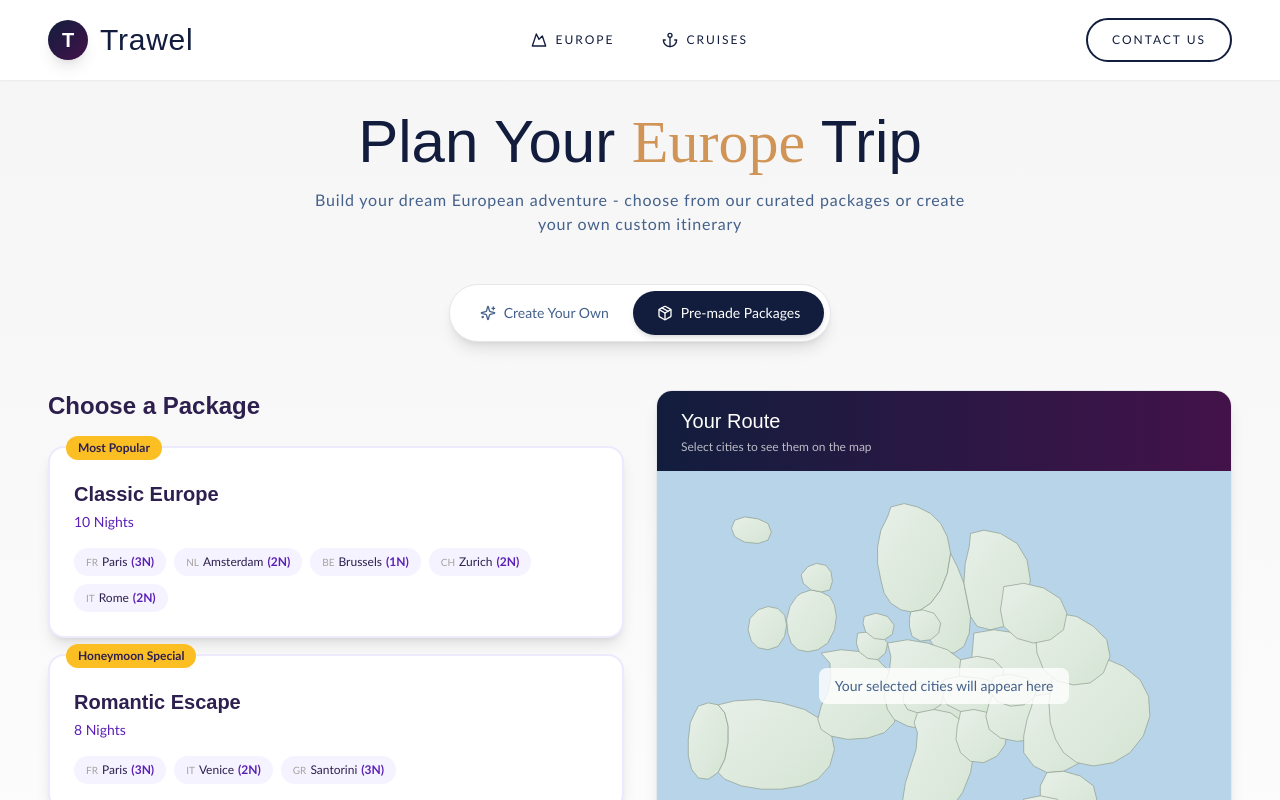
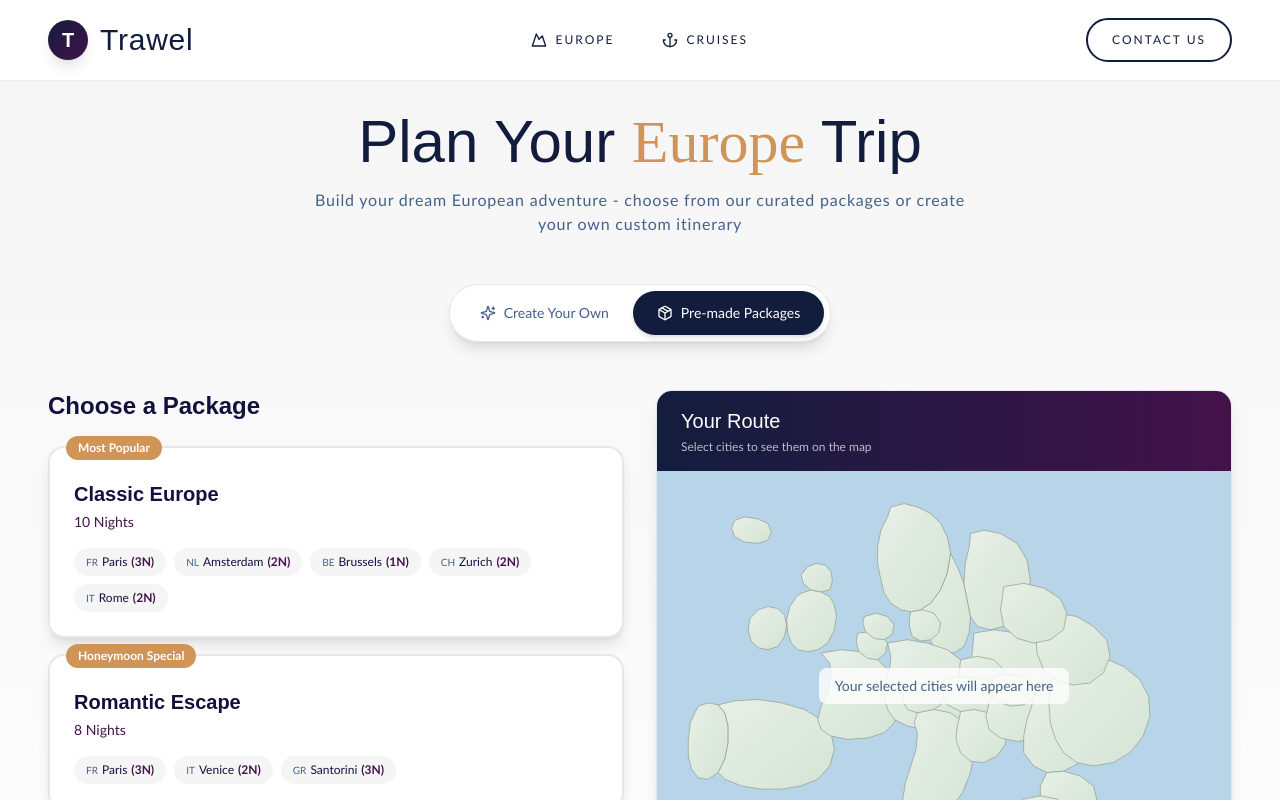
Before and after one commit to PP-2412/Trawel, a Next.js app: page /europe in a window 1280 px wide. Both pictures are taken after a click on the button "Pre-made Packages". Shown: the top 800 px of the page. Built offline with nearby package versions, Linux system fonts and the light colour scheme; a web font is replaced by a local one.

Commit message:
Change color scheme in PreMadePackages component

```diff
--- a/components/europe/PreMadePackages.tsx
+++ b/components/europe/PreMadePackages.tsx
@@ -71,7 +71,7 @@ export default function PreMadePackages({ selectedCities, setSelectedCities }: P
 
   return (
     <div className="space-y-4">
-      <h2 className="font-display text-2xl font-semibold text-[#2d1f4e] mb-6">
+      <h2 className="font-display text-2xl font-semibold text-[#12103d] mb-6">
         Choose a Package
       </h2>
 
@@ -83,27 +83,27 @@ export default function PreMadePackages({ selectedCities, setSelectedCities }: P
             key={pkg.id}
             onClick={() => selectPackage(pkg)}
             className={`relative bg-white rounded-2xl p-6 shadow-lg border-2 cursor-pointer transition-all duration-300 hover:shadow-xl ${
-              isSelected ? 'border-[#5b21b6] ring-4 ring-[#5b21b6]/10' : 'border-[#ede9fe] hover:border-[#a78bfa]'
+              isSelected ? 'border-[#12103d] ring-4 ring-[#12103d]/10' : 'border-gray-200 hover:border-[#8550a2]'
             }`}
           >
             {/* Tag */}
             <span className={`absolute -top-3 left-4 px-3 py-1 text-xs font-sans font-semibold rounded-full ${
-              isSelected ? 'bg-[#5b21b6] text-white' : 'bg-[#fbbf24] text-[#2d1f4e]'
+              isSelected ? 'bg-[#12103d] text-white' : 'bg-[#d19457] text-white'
             }`}>
               {pkg.tag}
             </span>
 
             {/* Selected Check */}
             {isSelected && (
-              <div className="absolute top-4 right-4 w-8 h-8 bg-[#5b21b6] rounded-full flex items-center justify-center">
+              <div className="absolute top-4 right-4 w-8 h-8 bg-[#12103d] rounded-full flex items-center justify-center">
                 <Check className="w-5 h-5 text-white" />
               </div>
             )}
 
             <div className="flex items-start justify-between mt-2">
               <div>
-                <h3 className="font-display text-xl font-semibold text-[#2d1f4e]">{pkg.name}</h3>
-                <p className="font-sans text-sm text-[#5b21b6] font-medium mt-1">{pkg.duration}</p>
+                <h3 className="font-display text-xl font-semibold text-[#12103d]">{pkg.name}</h3>
+                <p className="font-sans text-sm text-[#43124a] font-medium mt-1">{pkg.duration}</p>
               </div>
             </div>
 
@@ -112,11 +112,11 @@ export default function PreMadePackages({ selectedCities, setSelectedCities }: P
               {pkg.cities.map((city) => (
                 <span
                   key={city.id}
-                  className="inline-flex items-center gap-1 px-3 py-1.5 bg-[#f5f3ff] rounded-full font-sans text-xs text-[#2d1f4e]"
+                  className="inline-flex items-center gap-1 px-3 py-1.5 bg-[#f5f5f5] rounded-full font-sans text-xs text-[#12103d]"
                 >
-                  <span className="text-[10px] text-stone-400">{city.countryCode}</span>
+                  <span className="text-[10px] text-[#44618b]">{city.countryCode}</span>
                   {city.city}
-                  <span className="text-[#5b21b6] font-semibold">({city.nights}N)</span>
+                  <span className="text-[#43124a] font-semibold">({city.nights}N)</span>
                 </span>
               ))}
             </div>
```
